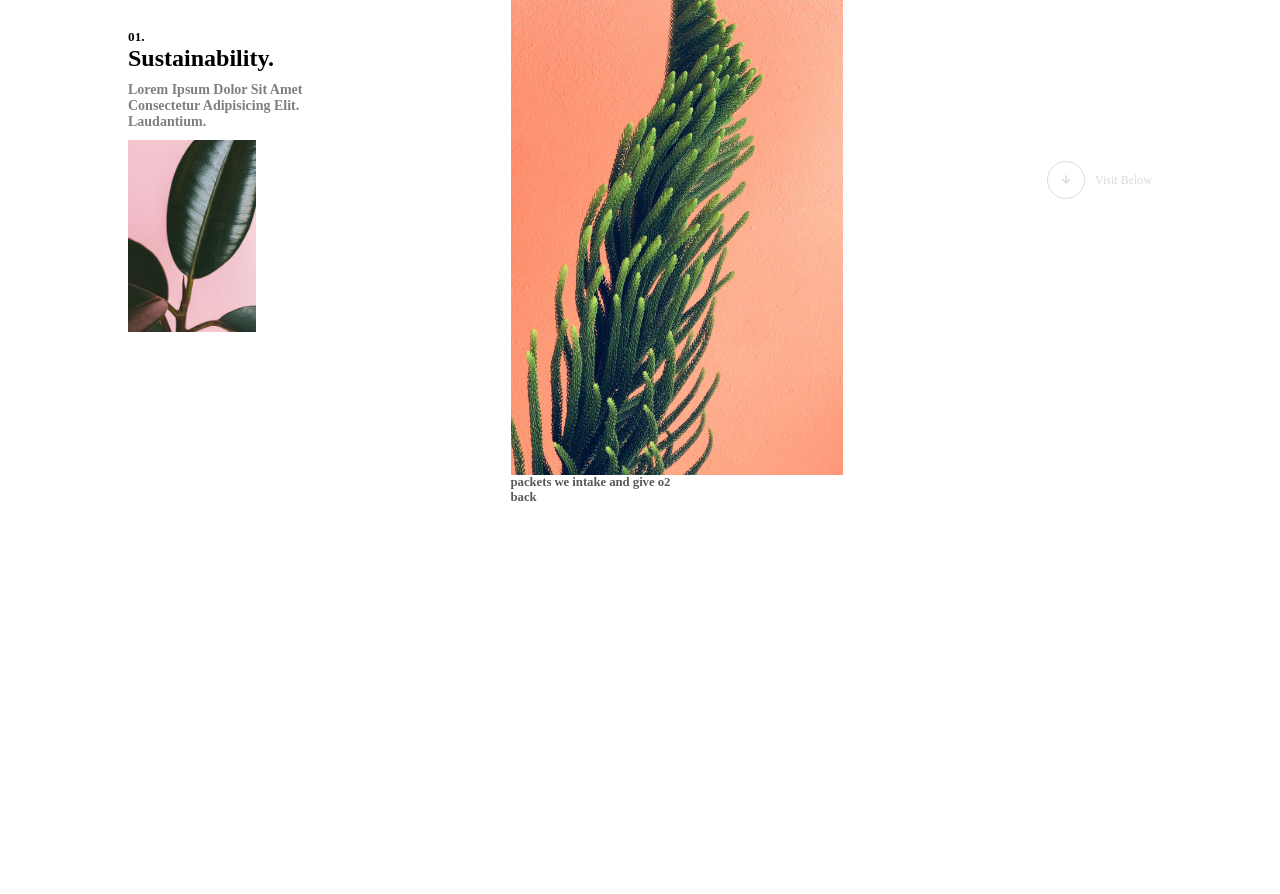
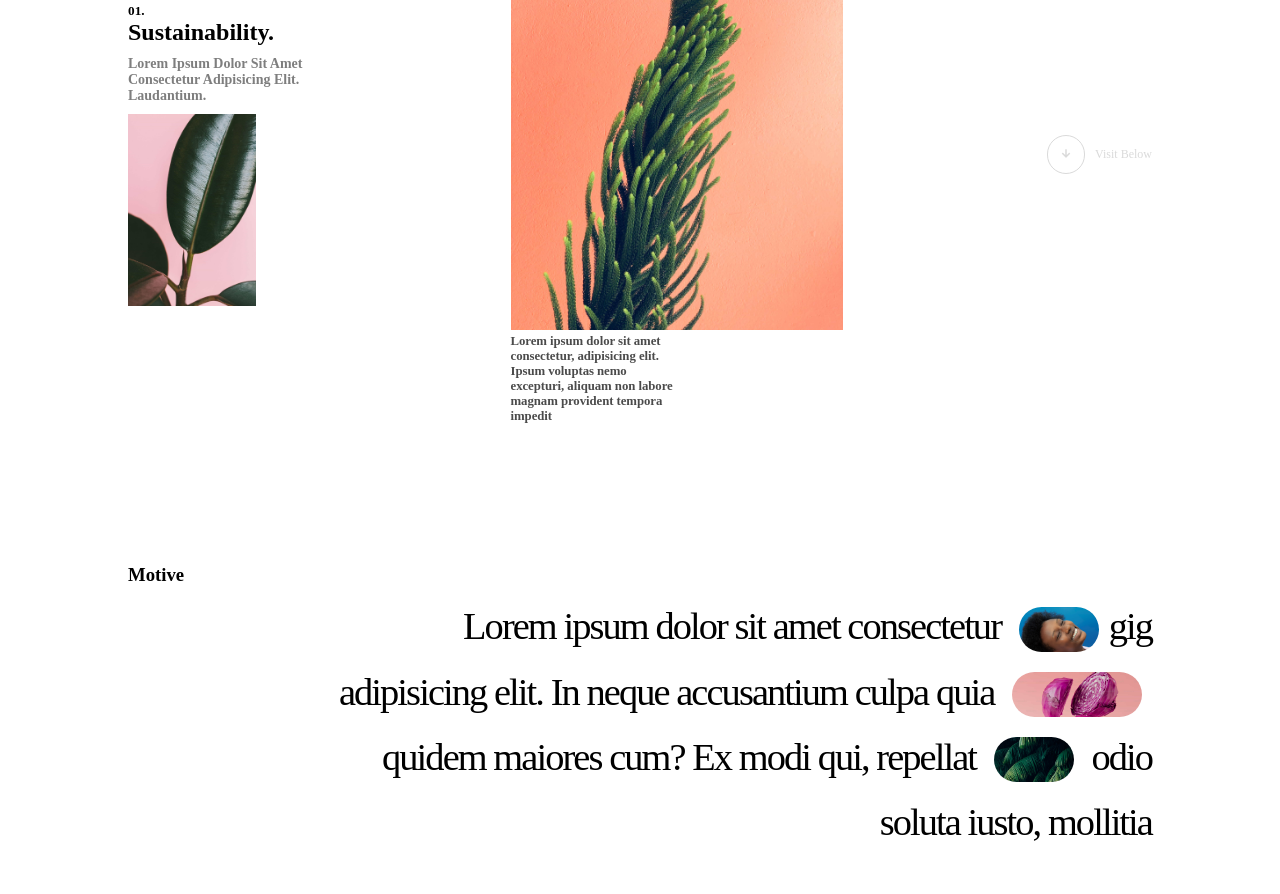
Before and after one commit to Night3y3/epui, a plain HTML site: page index.html in a window 1280 px wide. Shown: the part 401-1295 px from the top of the page. Before the commit the page ends 906 px from the top, so only its background shows below. Drawn offline with nearby package versions, Linux system fonts and the light colour scheme.

Commit message:
motive gg

```diff
--- a/index.html
+++ b/index.html
@@ -37,12 +37,18 @@
             </div>
           </div>
           <div id="ephemeral">
-            <div id="heading">
-              <h1>Ephemeral</h1>
-              <h1>Equilibrium.</h1>
+            <div id="equi">
+              <div id="heading">
+                <h1>Ephemeral</h1>
+                <h1>Equilibrium.</h1>
+              </div>
+              <img src="./image/pinkplant.jpg" alt="" />
             </div>
-            <img src="./image/pinkplant.jpg" alt="" />
-            <p>packets we intake and give o2 back</p>
+            <p>
+              Lorem ipsum dolor sit amet consectetur, adipisicing elit. Ipsum
+              voluptas nemo excepturi, aliquam non labore magnam provident
+              tempora impedit
+            </p>
           </div>
           <div id="visit">
             <div id="circle">
@@ -51,6 +57,16 @@
             <h3>Visit Below</h3>
           </div>
         </div>
+        <div id="motive">
+          <h3>Motive</h3>
+          <p>
+            Lorem ipsum dolor sit amet consectetur
+            <span id="onespan"></span>gig adipisicing elit. In neque accusantium
+            culpa quia <span id="twospan"></span> quidem maiores cum? Ex modi
+            qui, repellat <span id="threespan"></span> odio soluta iusto,
+            mollitia
+          </p>
+        </div>
       </div>
     </div>
   </body>
--- a/style.css
+++ b/style.css
@@ -85,11 +85,16 @@ body {
   object-fit: cover;
 }
 
-#ephemeral {
+#ephemeral,
+#equi {
   position: relative;
   width: 26vw;
-  height: 46vw;
-  background-color: aqua;
+}
+
+#ephemeral {
+  display: flex;
+  flex-direction: column;
+  min-height: 20vw;
 }
 
 #ephemeral #heading {
@@ -108,7 +113,7 @@ body {
   font-weight: 400;
 }
 
-#ephemeral img {
+#equi img {
   width: 100%;
   height: 100%;
   object-fit: cover;
@@ -117,12 +122,12 @@ body {
 #ephemeral p {
   font-weight: 800;
   line-height: -0.7vw;
-  position: absolute;
+
   letter-spacing: -0.065px;
   font-size: 1vw;
-  top: 100%;
-  opacity: 0.65;
-  left: 0%;
+
+  opacity: 0.7;
+
   width: 50%;
 }
 
@@ -154,3 +159,53 @@ body {
   font-weight: 500;
   color: #dadada;
 }
+
+#motive {
+  margin-top: 8vw;
+  display: flex;
+  justify-content: space-between;
+  padding: 3vw 10vw;
+}
+
+#motive span {
+  display: inline-block;
+
+  margin: 0 10px;
+  margin-bottom: -12.5px;
+  background-color: aliceblue;
+  border-radius: 100px;
+}
+
+#motive p {
+  margin-top: 30px;
+  line-height: 1.7;
+  letter-spacing: -0.15vw;
+  font-weight: 500;
+  width: 80%;
+  text-align: right;
+  font-size: 3vw;
+}
+
+#onespan {
+  width: 80px;
+  height: 45px;
+  background-image: url(./image/bluegirl.jpg);
+  background-size: cover;
+  background-position: center;
+}
+
+#twospan {
+  width: 130px;
+  height: 45px;
+  background-image: url(./image/shaljam.jpg);
+  background-size: cover;
+  background-position: 0 46%;
+}
+
+#threespan {
+  width: 80px;
+  height: 45px;
+  background-image: url(./image/grass.jpg);
+  background-size: cover;
+  background-position: center;
+}
```
